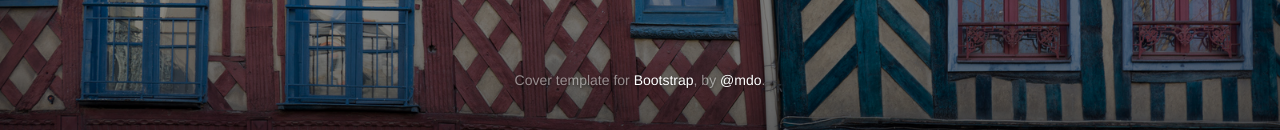
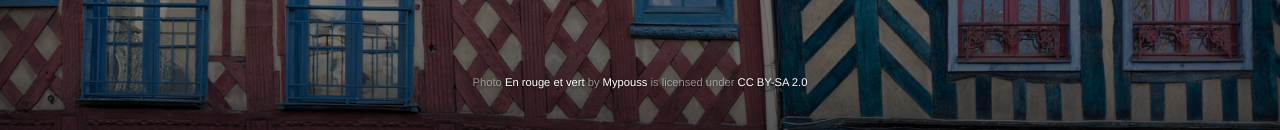
Before and after one commit to erwannT/gobus-web, a website: page index.html in a window 1280 px wide. Shown: the part 670-800 px from the top of the page. Drawn offline with nearby package versions, Linux system fonts and the light colour scheme.

Commit message:
Added credits for the background picture.

```diff
--- a/index.html
+++ b/index.html
@@ -65,7 +65,7 @@
 
           <div class="mastfoot">
             <div class="inner">
-              <p>Cover template for <a href="http://getbootstrap.com">Bootstrap</a>, by <a href="https://twitter.com/mdo">@mdo</a>.</p>
+              <p class="photo_license">Photo <a href="https://www.flickr.com/photos/mypouss/16467900415/">En rouge et vert</a> by <a href="https://www.flickr.com/photos/mypouss/">Mypouss</a> is licensed under <a href="https://creativecommons.org/licenses/by-sa/2.0/">CC BY-SA 2.0</a></p>
             </div>
           </div>
 
--- a/style.css
+++ b/style.css
@@ -7,5 +7,9 @@ html {
 }
 
 body {
-  background: rgba(0,0,0,0.45);
+  background: rgba(0,0,0,0.5);
 }
+
+.photo_license {
+  font-size: 80%;
+}
```
